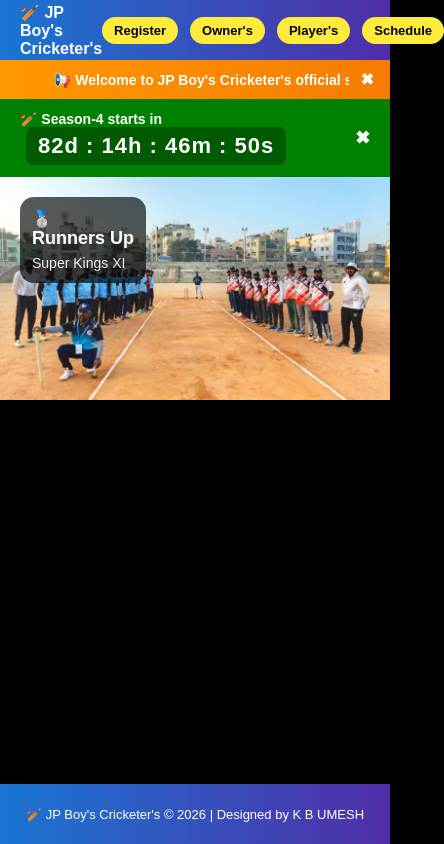
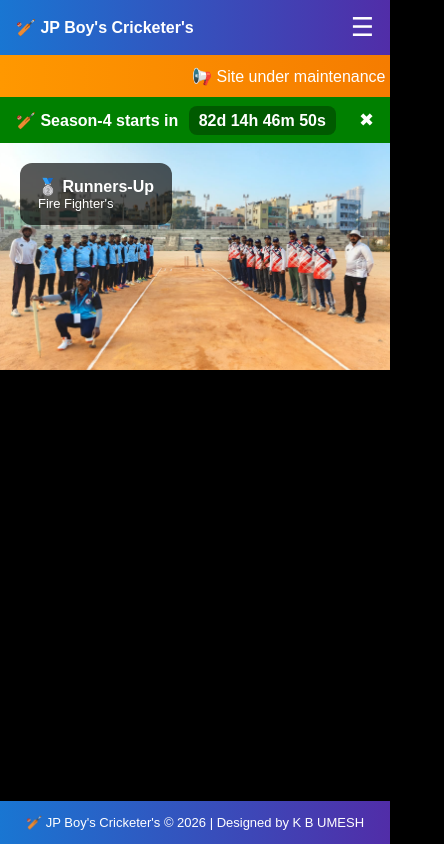
Before and after one commit to kolurumesh-kb/JP-Boy-s-Cricketer-V1, a plain HTML site: page dashboard.html in a window 390 px wide. Shown: the whole page, 444 px wide, since content can reach past the window. Drawn offline with Linux system fonts and the light colour scheme.

Commit message:
Update dashboard.html
Updated for the mobile humburger ( menu ) option

```diff
--- a/dashboard.html
+++ b/dashboard.html
@@ -6,318 +6,221 @@
 <title>JP Boy's Cricketer's Dashboard</title>
 
 <style>
-* {
-  margin: 0;
-  padding: 0;
-  box-sizing: border-box;
-  font-family: Poppins, sans-serif;
+*{
+  margin:0;
+  padding:0;
+  box-sizing:border-box;
+  font-family:"Poppins",sans-serif;
 }
 
-body {
-  background: #000;
-  min-height: 100vh;
-  display: flex;
-  flex-direction: column;
+body{
+  background:#000;
+  min-height:100vh;
+  display:flex;
+  flex-direction:column;
 }
 
-/* ===== HEADER ===== */
-header {
-  height: 60px;
-  background: linear-gradient(90deg,#1976d2,#512da8);
-  color: #fff;
-  padding: 0 20px;
-  display: flex;
-  align-items: center;
-  justify-content: space-between;
+/* ================= HEADER ================= */
+header{
+  background:linear-gradient(90deg,#1976d2,#512da8);
+  color:#fff;
+  padding:12px 16px;
+  display:flex;
+  align-items:center;
+  justify-content:space-between;
+  position:relative;
 }
 
-header h1 {
-  font-size: 20px;
+header h1{
+  font-size:20px;
+  font-weight:700;
+  white-space:nowrap;
+}
+
+/* Desktop menu */
+.nav-links{
+  display:flex;
+  gap:12px;
+}
+
+.nav-links a{
+  background:#ffeb3b;
+  color:#000;
+  padding:7px 14px;
+  border-radius:20px;
+  text-decoration:none;
+  font-weight:600;
+  font-size:14px;
+}
+
+/* Hamburger */
+.hamburger{
+  display:none;
+  font-size:26px;
+  cursor:pointer;
+}
+
+/* Mobile menu */
+.mobile-menu{
+  display:none;
+  flex-direction:column;
+  background:linear-gradient(90deg,#1976d2,#512da8);
+  position:absolute;
+  top:100%;
+  left:0;
+  width:100%;
+  padding:12px;
+  z-index:1000;
+}
+
+.mobile-menu a{
+  background:#ffeb3b;
+  color:#000;
+  padding:10px;
+  border-radius:10px;
+  text-decoration:none;
+  font-weight:600;
+  margin-bottom:8px;
+  text-align:center;
+}
+
+/* ================= ANNOUNCEMENT ================= */
+.announcement{
+  background:linear-gradient(90deg,#ff9800,#f57c00);
+  color:#fff;
+  padding:10px 14px;
+  display:flex;
+  align-items:center;
+  overflow:hidden;
+}
+
+.marquee{
+  flex:1;
+  white-space:nowrap;
+}
+
+.marquee span{
+  display:inline-block;
+  padding-left:100%;
+  animation:scroll 18s linear infinite;
+}
+
+@keyframes scroll{
+  from{transform:translateX(0)}
+  to{transform:translateX(-100%)}
+}
+
+.close-announce{
+  cursor:pointer;
+  margin-left:12px;
+  font-size:18px;
+}
+
+/* ================= COUNTDOWN ================= */
+.announcement-bar{
+  background:linear-gradient(90deg,green,green);
+  color:#fff;
+  padding:12px 16px;
+  display:flex;
+  justify-content:space-between;
+  align-items:center;
+  font-weight:600;
+}
+
+#seasonTimer{
+  background:rgba(0,0,0,0.3);
+  padding:6px 10px;
+  border-radius:8px;
+  margin-left:6px;
+}
+
+.announce-close{
+  background:none;
+  border:none;
+  color:#fff;
+  font-size:18px;
+  cursor:pointer;
+}
+
+/* ================= CAROUSEL ================= */
+.carousel{
+  flex:1;
+  overflow:hidden;
+  position:relative;
+}
+
+.carousel-track{
+  display:flex;
+  height:100%;
+  transition:transform 1s ease;
+}
+
+.slide{
+  min-width:100%;
+  position:relative;
+}
+
+.slide img{
+  width:100%;
+  height:100%;
+  object-fit:cover;
+}
+
+.caption{
+  position:absolute;
+  top:20px;
+  left:20px;
+  background:rgba(0,0,0,0.65);
+  color:#fff;
+  padding:14px 18px;
+  border-radius:12px;
+  max-width:300px;
+}
+
+.caption h2{
+  font-size:20px;
+}
+
+.caption p{
+  font-size:14px;
+}
+
+/* ================= FOOTER ================= */
+footer{
+  background:linear-gradient(90deg,#1976d2,#512da8);
+  color:#fff;
+  font-size:13px;
+  text-align:center;
+  padding:14px;
+}
+
+/* ================= MOBILE ================= */
+@media(max-width:768px){
+  .nav-links{display:none}
+  .hamburger{display:block}
+  header h1{font-size:16px}
+
+  .caption h2{font-size:16px}
+  .caption p{font-size:13px}
+}
+
+/*
+.whatsapp-banner {
+  background: #25d366;
+  color: #fff;
+  padding: 12px;
+  text-align: center;
   font-weight: 700;
 }
 
-.header-actions {
-  display: flex;
-  gap: 12px;
-}
-
-.header-actions a {
-  background: #ffeb3b;
-  color: #000;
-  padding: 8px 16px;
-  border-radius: 20px;
+.whatsapp-banner a {
+  background: #fff;
+  color: #25d366;
+  padding: 6px 12px;
+  border-radius: 6px;
   text-decoration: none;
-  font-weight: 700;
-  font-size: 14px;
-  transition: 0.3s;
-}
-
-.header-actions a:hover {
-  background: #ffc107;
-}
-
-/* ===== CAROUSEL ===== */
-.carousel {
-  flex: 1;
-  width: 100%;
-  overflow: hidden;
-  position: relative;
-}
-
-.carousel-track {
-  display: flex;
-  height: 100%;
-  transition: transform 1s ease-in-out;
-}
-
-.carousel-track img {
-  width: 100%;
-  height: 100%;
-  object-fit: cover;
-  flex-shrink: 0;
-}
-
-.slide {
-  position: relative;
-  min-width: 100%;
-  height: 100%;
-}
-
-.slide img {
-  width: 100%;
-  height: 100%;
-  object-fit: cover;
-}
-
-.caption {
-  position: absolute;
-  top: 40px;          /* 👈 moved to top */
-  left: 40px;
-  background: rgba(0,0,0,0.65);
-  color: #fff;
-  padding: 16px 22px;
-  border-radius: 14px;
-  max-width: 320px;
-}
-
-
-
-.caption h2 {
-  font-size: 22px;
-  margin-bottom: 6px;
-}
-
-.caption p {
-  font-size: 16px;
-  opacity: 0.9;
-}
-
-/* Mobile */
-@media (max-width: 600px) {
-  .caption {
-    top: 20px;        /* 👈 top on mobile */
-    left: 20px;
-    padding: 12px;
-  }
-
-  .caption h2 {
-    font-size: 18px;
-  }
-
-  .caption p {
-    font-size: 14px;
-  }
-}
-
-
-
-/* ===== FOOTER ===== */
-footer {
-  height: 60px;
-  background: linear-gradient(90deg,#1976d2,#512da8);
-  color: #fff;
-  font-size: 13px;
-  display: flex;
-  align-items: center;
-  justify-content: center;
-  text-align: center;
-}
-
-/* ===== MOBILE ===== */
-@media (max-width: 600px) {
-  header h1 {
-    font-size: 16px;
-  }
-
-  .header-actions a {
-    padding: 6px 12px;
-    font-size: 13px;
-  }
-}
-
-
-/* Announcement base */
-.announcement {
-  display: flex;
-  align-items: center;
-  overflow: hidden;
-  padding: 10px 16px;
-  font-weight: 600;
-  font-size: 14px;
-  color: #fff;
-}
-
-/* Marquee effect */
-.marquee {
-  flex: 1;
-  overflow: hidden;
-  white-space: nowrap;
-}
-
-.marquee span {
-  display: inline-block;
-  padding-left: 100%;
-  animation: scroll 18s linear infinite;
-}
-
-@keyframes scroll {
-  from { transform: translateX(0); }
-  to { transform: translateX(-100%); }
-}
-
-/* Close button */
-.close-announce {
-  cursor: pointer;
-  margin-left: 12px;
-  font-size: 16px;
-}
-
-/* Alert types */
-.announcement.info {
-  background: linear-gradient(90deg, #ff9800, #f57c00);
-}
-
-/* .announcement.success {
-  background: linear-gradient(90deg, #4caf50, #2e7d32);
-}
-
-.announcement.warning {
-  background: linear-gradient(90deg, #ff9800, #f57c00);
-}
-
-.announcement.danger {
-  background: linear-gradient(90deg, #f44336, #c62828);
+  margin-left: 10px;
 } */
-
-.season-countdown {
-  margin: 30px auto;
-  max-width: 600px;
-  text-align: center;
-  background: linear-gradient(135deg, #ff9800, #ff5722);
-  color: #fff;
-  padding: 20px;
-  border-radius: 18px;
-  box-shadow: 0 10px 30px rgba(0,0,0,0.25);
-}
-
-.season-countdown h1 {
-  margin-bottom: 10px;
-  font-size: 24px;
-}
-
-#seasonTimer {
-  font-size: 22px;
-  font-weight: bold;
-  background: rgba(0,0,0,0.25);
-  padding: 12px 18px;
-  border-radius: 12px;
-  display: inline-block;
-  letter-spacing: 1px;
-}
-
-/* Mobile */
-/* @media (max-width: 600px) {
-  .season-countdown h2 {
-    font-size: 20px;
-  }
-
-  #seasonTimer {
-    font-size: 18px;
-  }
-} */
-/*
-@media (max-width: 600px) {
-  .announcement-bar {
-    font-size: 14px;
-    flex-wrap: wrap;
-    text-align: center;
-  }
-
-  #seasonTimer {
-    margin-top: 6px;
-  }
-} */
-
-
-/* .announcement-bar {
-  background: linear-gradient(90deg, #ff9800, #ff5722);
-  color: #fff;
-  padding: 12px 20px;
-  font-size: 16px;
-  font-weight: bold;
-  display: flex;
-  align-items: center;
-  justify-content: center;
-  gap: 10px;
-}
-
-#seasonTimer {
-  background: rgba(0,0,0,0.3);
-  padding: 6px 12px;
-  border-radius: 8px;
-  font-size: 15px;
-  letter-spacing: 1px;
-} */
-
-.announcement-bar {
-  background: linear-gradient(90deg, green, green);
-  color: #fff;
-  padding: 12px 20px;
-  font-size: 16px;
-  font-weight: bold;
-  display: flex;
-  align-items: center;
-  justify-content: space-between;
-  gap: 10px;
-}
-
-.announce-close {
-  background: transparent;
-  border: none;
-  color: #fff;
-  font-size: 18px;
-  cursor: pointer;
-  font-weight: bold;
-}
-
-.announce-close:hover {
-  opacity: 0.7;
-}
-
-#seasonTimer {
-  background: rgba(0,0,0,0.3);
-  padding: 6px 12px;
-  border-radius: 8px;
-  margin-left: 6px;
-}
-
-/* Mobile */
-@media (max-width: 600px) {
-  .announcement-bar {
-    flex-direction: row;
-    font-size: 14px;
-  }
-}
 
 
 </style>
@@ -325,217 +228,127 @@ footer {
 
 <body>
 
-<!-- ===== HEADER ===== -->
+<!-- HEADER -->
 <header>
   <h1>🏏 JP Boy's Cricketer's</h1>
-  <div class="header-actions">
+
+  <div class="nav-links">
     <a href="index.html">Register</a>
     <a href="owner.html">Owner's</a>
-    <a href="player.html">Player's </a>
-    <a href="schedule.html" class="btn">Schedule</a>
+    <a href="player.html">Player's</a>
+    <a href="schedule.html">Schedule</a>
+  </div>
 
+  <div class="hamburger" onclick="toggleMenu()">☰</div>
+
+  <div class="mobile-menu" id="mobileMenu">
+    <a href="index.html">Register</a>
+    <a href="owner.html">Owner's</a>
+    <a href="player.html">Player's</a>
+    <a href="schedule.html">Schedule</a>
   </div>
 </header>
 
-<!-- Announcement Banner -->
-<div class="announcement info" id="announcement">
+<!-- <div class="whatsapp-banner">
+  📢 Get updates on WhatsApp
+  <a href="https://wa.me/917026444001" target="_blank">Join</a>
+</div> -->
+
+<!-- ANNOUNCEMENT -->
+<div class="announcement" id="announcement">
   <div class="marquee">
-    <span>
-      📢 Welcome to JP Boy's Cricketer's official site! Site is under maintenance , so don't do any registration etc...
-    </span>
+    <span>📢 Site under maintenance — images loading improved!</span>
   </div>
-  <span class="close-announce" onclick="closeAnnouncement()">✖</span>
+  <span class="close-announce" onclick="hideAnnouncement()">✖</span>
 </div>
 
-<!-- SEASON COUNTDOWN -->
-<!-- <div class="season-countdown">
-  <h1>🏏 Season-4 Starts In</h1>
-  <div id="seasonTimer">Loading...</div>
-</div> -->
-
-<!-- <div class="announcement-bar" id="seasonAnnouncement">
-  🏏 Season-4 starts in
-  <span id="seasonTimer">Loading...</span>
-</div> -->
-
+<!-- COUNTDOWN -->
 <div class="announcement-bar" id="seasonAnnouncement">
   <span>
     🏏 Season-4 starts in
     <span id="seasonTimer">Loading...</span>
   </span>
-
-  <button class="announce-close" onclick="closeAnnouncement()">✖</button>
+  <button class="announce-close" onclick="hideCountdown()">✖</button>
 </div>
 
-
-
-<!-- ===== FULL PAGE CAROUSEL ===== -->
-<!-- <div class="carousel">
-  <div class="carousel-track" id="carouselTrack">
-    <img src="images/banner1.jpg" alt="Banner 1">
-    <img src="images/banner2.jpg" alt="Banner 2">
-    <img src="images/banner3.jpg" alt="Banner 3">
-  </div>
-</div> -->
-
-<!-- ===== DASHBOARD CAROUSEL ===== -->
+<!-- CAROUSEL -->
 <div class="carousel">
   <div class="carousel-track" id="carouselTrack">
 
     <div class="slide">
-      <!-- <img src="./assets/images/banner1.jpg"> -->
-       <img src="assets/images/banner1.jpg" alt="Winners">
+      <img src="assets/images/banner1.jpg">
       <div class="caption">
-        🏆 <h2>Winners</h2>
-        <p>JP Boy's Cricketer's</p>
+        <h2>🏆 Season-3 Winners</h2>
+        <p>Spartan Stricker's</p>
       </div>
     </div>
 
     <div class="slide">
-      <!-- <img src="./assets/images/banner2.jpg"> -->
-       <img src="assets/images/banner2.jpg" alt="Runners Up">
+      <img src="assets/images/banner2.jpg">
       <div class="caption">
-        🥈 <h2>Runners Up</h2>
-        <p>Super Kings XI</p>
+        <h2>🥈 Runners-Up</h2>
+        <p>Fire Fighter's</p>
       </div>
     </div>
 
     <div class="slide">
-      <!-- <img src="./assets/images/banner3.jpg"> -->
-       <img src="assets/images/banner3.jpg" alt="Man of the Match">
+      <img src="assets/images/banner3.jpg">
       <div class="caption">
-        ⭐ <h2>Man of the Match</h2>
-        <p>Girish M</p>
+        <h2>⭐ Player of Tournament</h2>
+        <p>Kiran</p>
       </div>
     </div>
 
   </div>
 </div>
 
-
-<!-- ===== FOOTER ===== -->
 <footer>
   🏏 JP Boy's Cricketer's © 2026 | Designed by K B UMESH
 </footer>
 
 <script>
-/* ===== LEFT → RIGHT AUTO SLIDE ===== */
-const track = document.getElementById("carouselTrack");
-const slides = track.children;
-let index = 0;
+/* Carousel */
+let idx=0;
+const track=document.getElementById("carouselTrack");
+setInterval(()=>{
+  idx=(idx+1)%track.children.length;
+  track.style.transform=`translateX(-${idx*100}%)`;
+},3500);
 
-setInterval(() => {
-  index = (index + 1) % slides.length;
-  track.style.transform = `translateX(-${index * 100}%)`;
-}, 3500);
-</script>
+/* Countdown */
+const seasonStart=new Date("2026-03-15T09:00:00").getTime();
+const timer=document.getElementById("seasonTimer");
 
-<script>
-function closeAnnouncement() {
-  document.getElementById("announcement").style.display = "none";
-}
-</script>
-<!-- <script>
-  const seasonStart = new Date("2026-03-15T09:00:00").getTime();
+function updateCountdown(){
+  const now=new Date().getTime();
+  const diff=seasonStart-now;
 
-  const timer = document.getElementById("seasonTimer");
-
-  function updateSeasonCountdown() {
-    const now = new Date().getTime();
-    const diff = seasonStart - now;
-
-    if (diff <= 0) {
-      timer.innerHTML = "🔴 Season-4 is LIVE!";
-      timer.style.background = "#2e7d32";
-      return;
-    }
-
-    const days = Math.floor(diff / (1000 * 60 * 60 * 24));
-    const hours = Math.floor((diff / (1000 * 60 * 60)) % 24);
-    const minutes = Math.floor((diff / (1000 * 60)) % 60);
-    const seconds = Math.floor((diff / 1000) % 60);
-
-    timer.innerHTML =
-      `${days}d : ${hours}h : ${minutes}m : ${seconds}s`;
-  }
-
-  updateSeasonCountdown();
-  setInterval(updateSeasonCountdown, 1000);
-</script> -->
-
-
-<!-- <script>
-  const seasonStart = new Date("2026-03-15T09:00:00").getTime();
-  const timer = document.getElementById("seasonTimer");
-
-  function updateSeasonCountdown() {
-    const now = new Date().getTime();
-    const diff = seasonStart - now;
-
-    if (diff <= 0) {
-      timer.innerHTML = "🔴 LIVE NOW";
-      document.getElementById("seasonAnnouncement").style.background =
-        "linear-gradient(90deg, #2e7d32, #43a047)";
-      return;
-    }
-
-    const days = Math.floor(diff / (1000 * 60 * 60 * 24));
-    const hours = Math.floor((diff / (1000 * 60 * 60)) % 24);
-    const minutes = Math.floor((diff / (1000 * 60)) % 60);
-    const seconds = Math.floor((diff / 1000) % 60);
-
-    timer.innerHTML =
-      `${days}d : ${hours}h : ${minutes}m : ${seconds}s`;
-  }
-
-  updateSeasonCountdown();
-  setInterval(updateSeasonCountdown, 1000);
-</script> -->
-
-
-<script>
-const seasonStart = new Date("2026-03-15T09:00:00").getTime();
-const timer = document.getElementById("seasonTimer");
-const bar = document.getElementById("seasonAnnouncement");
-
-function updateSeasonCountdown() {
-  if (!bar || bar.style.display === "none") return;
-
-  const now = new Date().getTime();
-  const diff = seasonStart - now;
-
-  if (diff <= 0) {
-    timer.innerHTML = "🔴 LIVE NOW";
-    bar.style.background =
-      "linear-gradient(90deg, #2e7d32, #43a047)";
+  if(diff<=0){
+    timer.innerHTML="🔴 LIVE NOW";
     return;
   }
 
-  const days = Math.floor(diff / (1000 * 60 * 60 * 24));
-  const hours = Math.floor((diff / (1000 * 60 * 60)) % 24);
-  const minutes = Math.floor((diff / (1000 * 60)) % 60);
-  const seconds = Math.floor((diff / 1000) % 60);
+  const d=Math.floor(diff/(1000*60*60*24));
+  const h=Math.floor((diff/(1000*60*60))%24);
+  const m=Math.floor((diff/(1000*60))%60);
+  const s=Math.floor((diff/1000)%60);
 
-  timer.innerHTML =
-    `${days}d : ${hours}h : ${minutes}m : ${seconds}s`;
+  timer.innerHTML=`${d}d ${h}h ${m}m ${s}s`;
 }
+setInterval(updateCountdown,1000);
+updateCountdown();
 
-updateSeasonCountdown();
-setInterval(updateSeasonCountdown, 1000);
-
-
-</script>
-
-<script>
-  function closeAnnouncement() {
-    document.getElementById("seasonAnnouncement").style.display = "none";
-    localStorage.setItem("seasonAnnouncementClosed", "true");
-  }
-
-  // On page load
-  if (localStorage.getItem("seasonAnnouncementClosed") === "true") {
-    document.getElementById("seasonAnnouncement").style.display = "none";
-  }
+/* UI helpers */
+function toggleMenu(){
+  const m=document.getElementById("mobileMenu");
+  m.style.display=m.style.display==="flex"?"none":"flex";
+}
+function hideAnnouncement(){
+  document.getElementById("announcement").style.display="none";
+}
+function hideCountdown(){
+  document.getElementById("seasonAnnouncement").style.display="none";
+}
 </script>
 
 </body>
```
